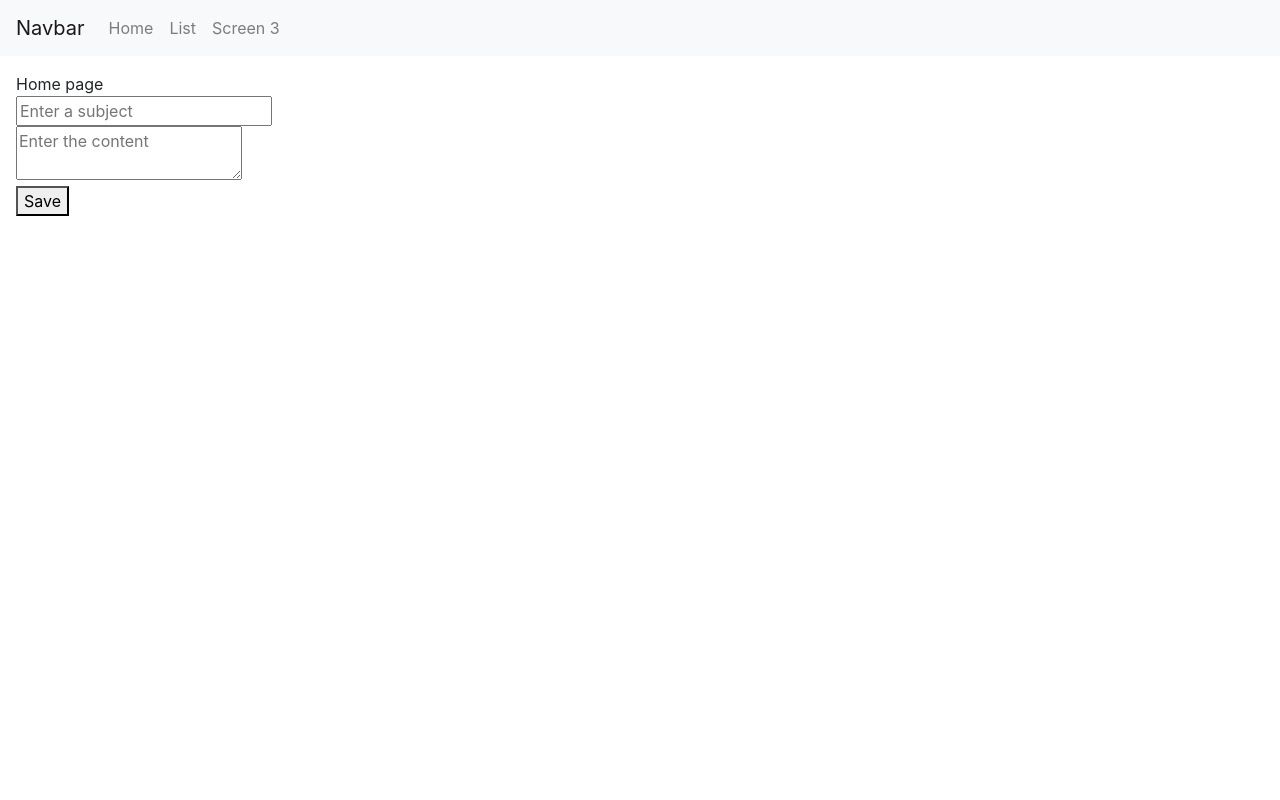
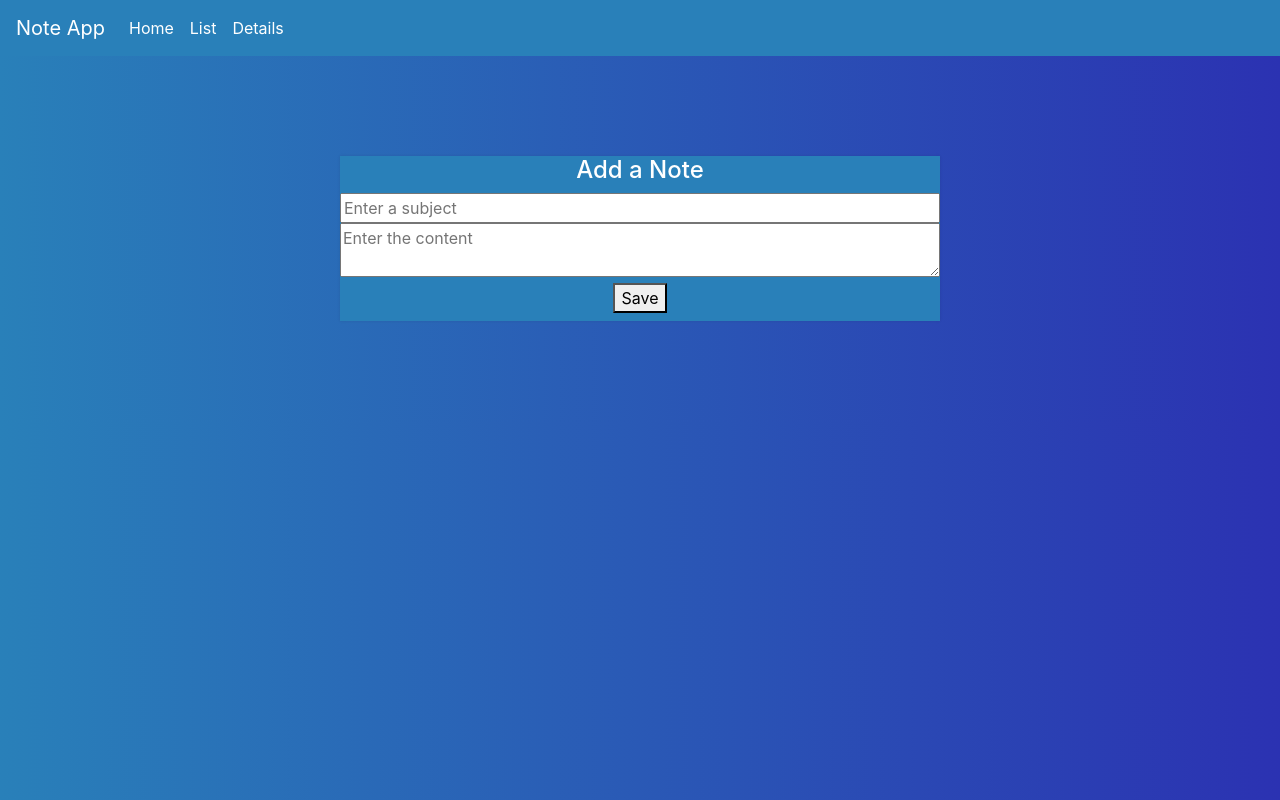
Before and after one commit to siddiquit97/lab6, a plain HTML site: page index.html in a window 1280 px wide. Drawn offline with nearby package versions, Linux system fonts and the light colour scheme.

Commit message:
Fixed dexie. Added styling

```diff
--- a/index.html
+++ b/index.html
@@ -14,13 +14,55 @@
 			display: none;
 			margin: 1em;
 		}
+
+		#home {
+			width: 600px;
+			margin: 100px auto;
+			background-color: #2980b9;
+			box-shadow: 0 0 3px rgba(0, 0, 0, 0.1);
+		}
+
+		#subject, #content {
+			width: 100%;
+		}
+
+		#detail, #list {
+			color: white;
+			text-align: center;
+		}
+
+		h4 {
+			text-align: center;
+			background-color: #2980b9;
+			color: white;
+		}
+
+		body {
+			background: #1488CC;  /* fallback for old browsers */
+			background: linear-gradient(to right, #2980b9, #2B32B2); /* W3C, IE 10+/ Edge, Firefox 16+, Chrome 26+, Opera 12+, Safari 7+ */
+		}
+
+		#saveButton {
+			display: flex;
+ 			align-items: center;
+  			justify-content: center;
+  			padding-bottom: 8px;
+		}
+
+		.navbar {
+			background-color:#2980b9 !important;
+		}
+
+		.nav-link, .navbar-light, .navbar-brand {
+			color: white !important;
+		}
 	</style>
 
 </head>
 
 <body>
 	<nav class="navbar navbar-expand-lg navbar-light bg-light">
-		<a class="navbar-brand" href="#">Navbar</a>
+		<a class="navbar-brand" href="#">Note App</a>
 		<button class="navbar-toggler" type="button" data-toggle="collapse" data-target="#navbarNav" aria-controls="navbarNav" aria-expanded="false" aria-label="Toggle navigation">
     		<span class="navbar-toggler-icon"></span>
     	</button>
@@ -33,25 +75,20 @@
 	          <a class="nav-link" href="#list">List</a>
 	        </li>
 	        <li class="nav-item">
-        <a class="nav-link" href="#screen3">Screen 3</a>
+	          <a class="nav-link" href="#detail">Details</a>
 	        </li>
 	      </ul>
 	    </div>
   	</nav>
+
   	<div class="content" id="home">
-    Home page
-    <br>
+  	  	<h4>Add a Note</h1>
   	  	<input type="text" id="subject" placeholder="Enter a subject"><br>
   	  	<textarea id="content" placeholder="Enter the content"></textarea><br>
-    <button id="saveNote">Save</button>
+  	 	<div id="saveButton"><button id="saveNote">Save</button></div>
   	</div>
-  <div class="content" id="list">
-    List
-  </div>
-  <div class="content" id="screen3">
-    This is screen 3
-  </div>
-
+  	<div class="content" id="list"></div>
+  	<div class="content" id="detail"></div>
 
   <script src="https://cdnjs.cloudflare.com/ajax/libs/jquery/3.3.1/jquery.min.js"></script>
     <script src="https://cdnjs.cloudflare.com/ajax/libs/twitter-bootstrap/4.3.1/js/bootstrap.min.js"></script>
@@ -60,9 +97,7 @@
 
     <script>
 
-      var
-
-      db = new Dexie("notes_database");
+      var db = new Dexie("notes_database");
 
 
       db.version(1).stores({
@@ -71,7 +106,7 @@
 
       //
 
-      db.notes.put({subject: "test"});
+      //db.notes.put({subject: "test"});
 
 
       $(document).ready(function() {
@@ -86,6 +121,7 @@
 
         function loadNotesList() {
 
+          $("#list").empty();
 
           db.notes.each(function(note) {
 
@@ -98,11 +134,16 @@
           });
         }
 
-    /*    function loadNoteDetail(id) {
-        	db.notes.get(id).then(function(){
-
-        		})
-        }*/
+        function loadNoteDetail(id) {
+        	$("#detail").empty();
+        	db.notes.get(parseInt(id), function(note){
+            console.log(note);
+            $("#detail").append($("<h2>").text(note.subject));
+            $("#detail").append($("<p>").text(note.content));
+            hideScreens();
+            $("#detail").show();
+          });
+        }
 
         $("body").on("click", ".list-note", function(){
         	loadNoteDetail($(this).attr("data-id"));
```
Lines whose indentation alone changed are shown as unchanged.
